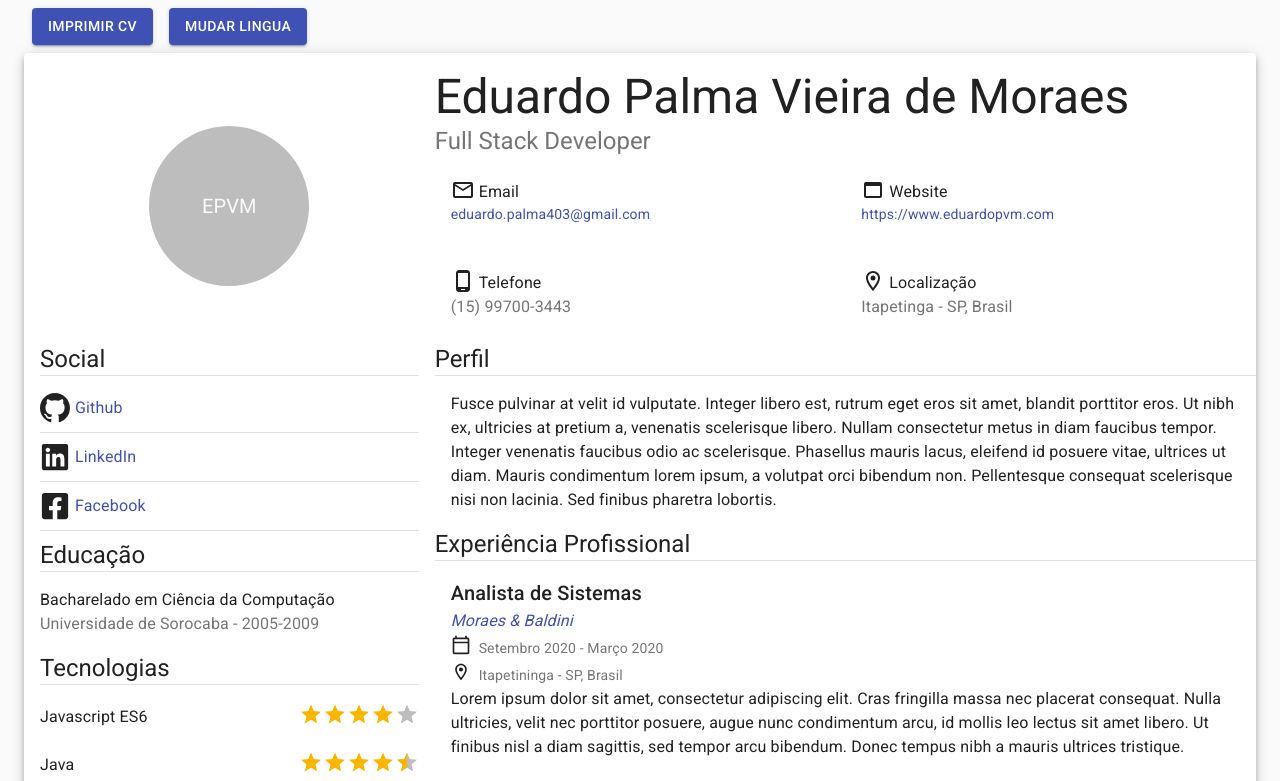
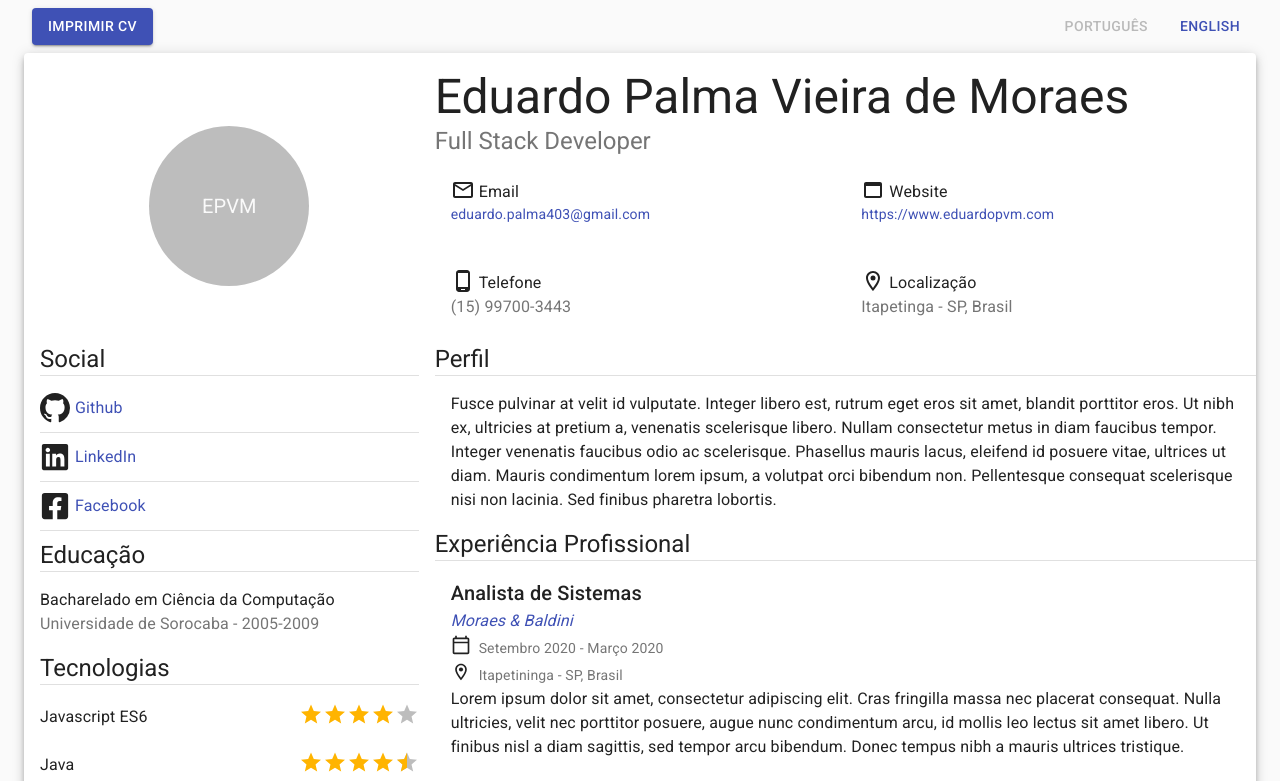
Before and after one commit to eduardopvm/react-cv, a React (Create React App) app: page / in a window 1280 px wide. Shown: the top 781 px of the page. Built offline with nearby package versions, Linux system fonts and the light colour scheme.

Commit message:
improved language buttons

```diff
--- a/src/Layout.js
+++ b/src/Layout.js
@@ -12,6 +12,7 @@ import { useTranslation } from 'react-i18next';
 import Header from "./Header";
 import Sidebar from "./Sidebar";
 import MainContent from "./MainContent";
+import React from "react";
 
 // TODO: refactor this
 const useStyles = makeStyles((theme) => ({
@@ -35,16 +36,36 @@ export default function Layout(props) {
     content: () => componentRef.current,
   });
 
+  const [t, i18n] = useTranslation();
+
   const changeLanguage = (lng) => {
     i18n.changeLanguage(lng);
   };
 
-  const [t, i18n] = useTranslation();
-
   return (
     <Container fixed>
-      <Button onClick={handlePrint} variant="contained" color="primary" className={classes.button}>{t('printCV')}</Button>
-      <Button onClick={() => changeLanguage('en')} variant="contained" color="primary" className={classes.button}>Mudar Lingua</Button>
+      <Grid container>
+        <Grid item xs={6}>
+          <Button onClick={handlePrint} variant="contained" color="primary" className={classes.button}>{t('printCV')}</Button>
+        </Grid>
+        <Grid container item xs={6} justify="flex-end">
+          {i18n.language == 'pt'
+            ? (
+              <React.Fragment>
+                <Button onClick={() => changeLanguage('pt')} disabled className={classes.button}>Português</Button>
+                <Button onClick={() => changeLanguage('en')} color="primary" className={classes.button}>English</Button>
+              </React.Fragment>
+            )
+            : (
+              <React.Fragment>
+                <Button onClick={() => changeLanguage('pt')} color="primary" className={classes.button}>Português</Button>
+                <Button onClick={() => changeLanguage('en')} disabled className={classes.button}>English</Button>
+              </React.Fragment>
+            )
+          }
+        </Grid>
+      </Grid>
+
       <Paper elevation={5} component="main">
         {/* Full page grid container */}
         <Grid container ref={componentRef} style={{ paddingTop: "1rem"}}>
```
